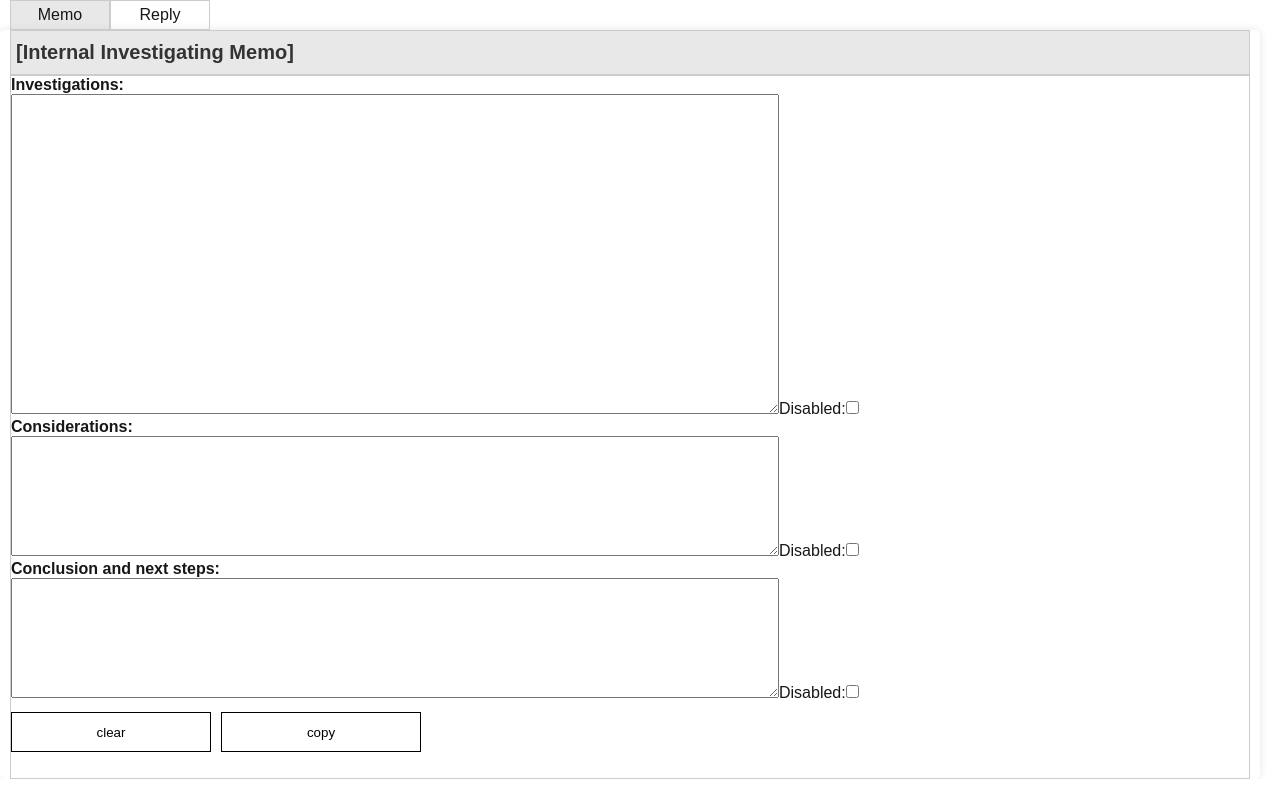
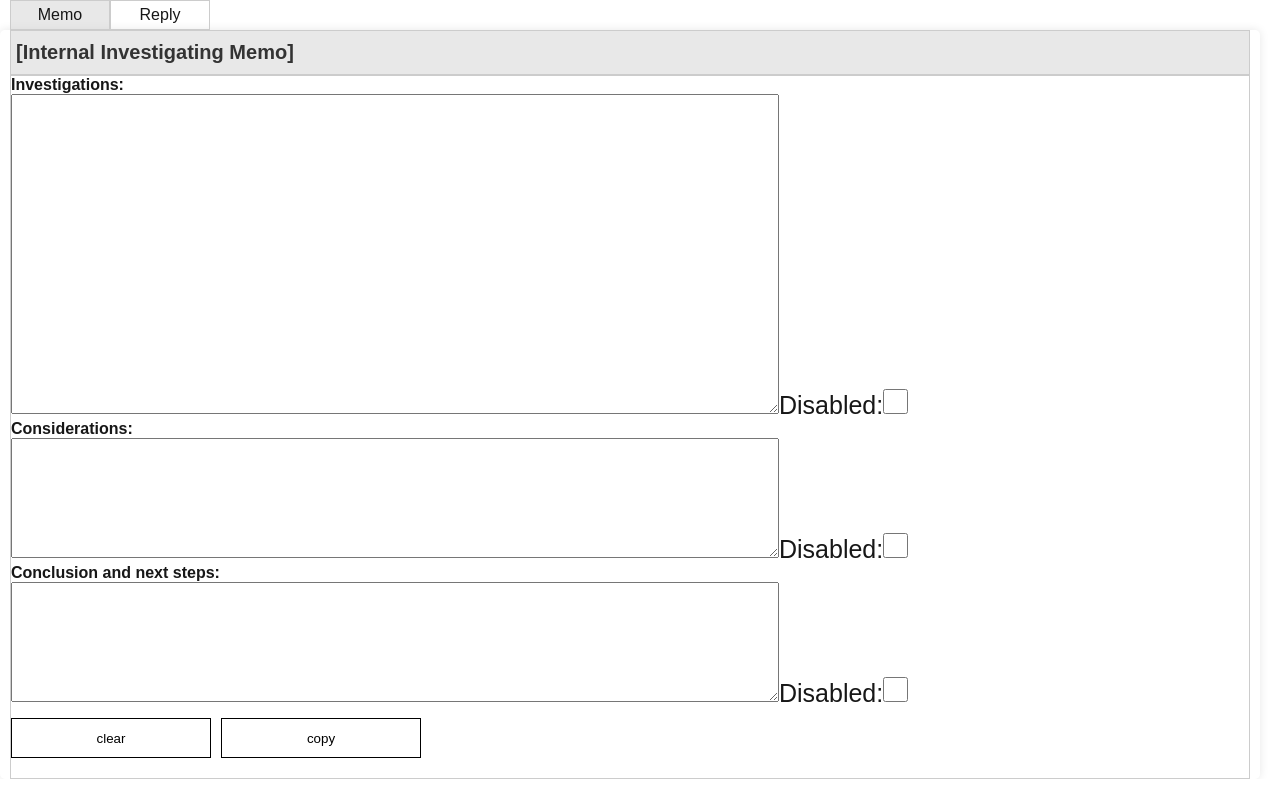
Before and after one commit to pyxudev/supportTemplate, a Next.js app: page / in a window 1280 px wide. Built offline with nearby package versions, Linux system fonts and the light colour scheme.

Commit message:
modified label

```diff
--- a/src/app/page.tsx
+++ b/src/app/page.tsx
@@ -179,7 +179,10 @@ function Memo() {
                     <textarea typeof="text" className="memo-text" id='memo-textarea1'></textarea>
                 </li>
                 <li>
-                    Disabled:<input type="checkbox" className="isDisabled" name="isDisabled" />
+                    <label form="disable1">
+                        Disabled:
+                        <input type="checkbox" className="isDisabled" id="disable1" name="isDisabled" />
+                    </label>
                 </li>
             </ul>
             <ul className="memo-section">
@@ -188,7 +191,10 @@ function Memo() {
                     <textarea typeof="text" className="memo-text" id='memo-textarea2'></textarea>
                 </li>
                 <li>
-                    Disabled:<input type="checkbox" className="isDisabled" name="isDisabled" />
+                    <label form="disable2">
+                        Disabled:
+                        <input type="checkbox" className="isDisabled" id="disable2" name="isDisabled" />
+                    </label>
                 </li>
             </ul>
             <ul className="memo-section">
@@ -197,7 +203,10 @@ function Memo() {
                     <textarea typeof="text" className="memo-text" id='memo-textarea3'></textarea>
                 </li>
                 <li>
-                    Disabled:<input type="checkbox" className="isDisabled" name="isDisabled" />
+                    <label form="disable2">
+                        Disabled:
+                        <input type="checkbox" className="isDisabled" id="disable2" name="isDisabled" />
+                    </label>
                 </li>
             </ul>
             <div className="funcBtn">
--- a/src/app/style/pagestyle.css
+++ b/src/app/style/pagestyle.css
@@ -17,6 +17,22 @@ textarea {
 #memo-textarea3 {
     max-height:15vh;
     padding: 5px;
+}
+label {
+    font-size: 25px;
+}
+label:hover {
+    cursor: pointer;
+}
+label input[type="checkbox"] {
+    width: 25px;
+    height: 25px;
+}
+label input[type="checkbox"]:hover {
+    cursor: pointer;
+}
+label input[type="checkbox"]:checked {
+    background-color: #000;
 }
 #clientname {
     width: 80px;
```
